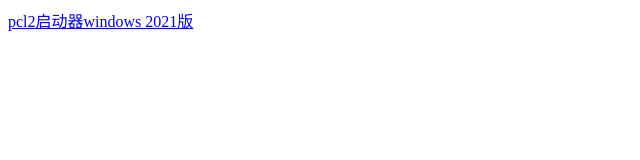
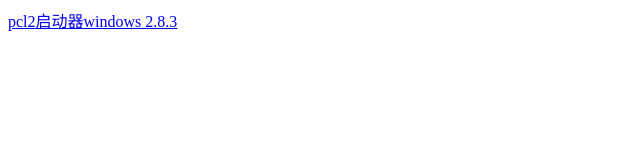
Before and after one commit to PotatoChunks/Interface, a website: page public/html/demo.html in a window 1280 px wide. Shown: the full height of the page, 0-640 px from the left. Drawn offline with Linux system fonts and the light colour scheme.

Commit message:
pcl2 2.8.3

```diff
--- a/public/html/demo.html
+++ b/public/html/demo.html
@@ -5,6 +5,6 @@
     <title>Title</title>
 </head>
 <body>
-    <a href="https://cdn.tmooc.cn//tnote-web//bsfile/ckimg/2024/8/6//948c47759e2b4793b73495bb005f8beb.exe">pcl2启动器windows 2021版</a>
+    <a href="https://cdn.tmooc.cn//tnote-web//bsfile/ckimg/2024/8/7//4ba8fbf0546440c5ac00ea7c18b61d5f.zip">pcl2启动器windows 2.8.3</a>
 </body>
 </html>
```
